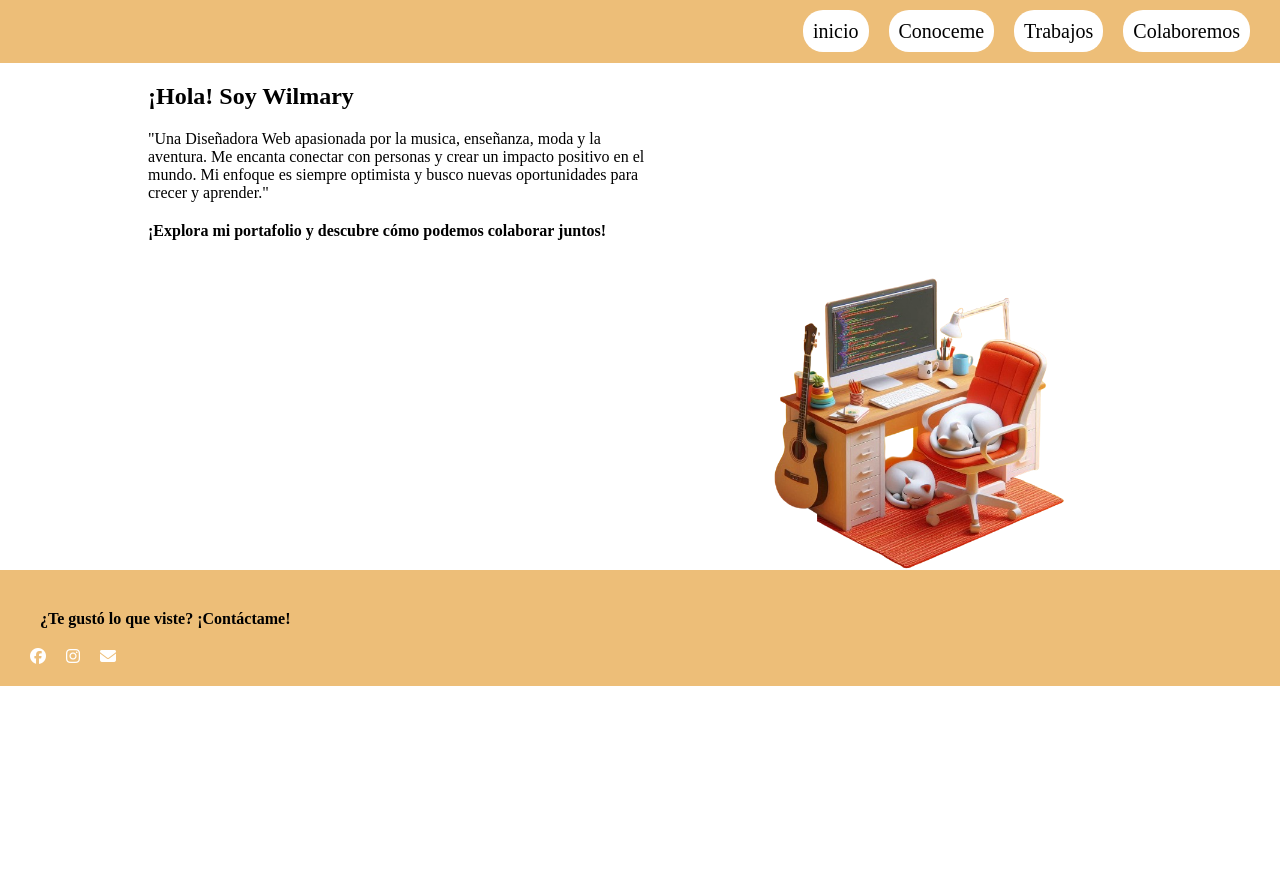
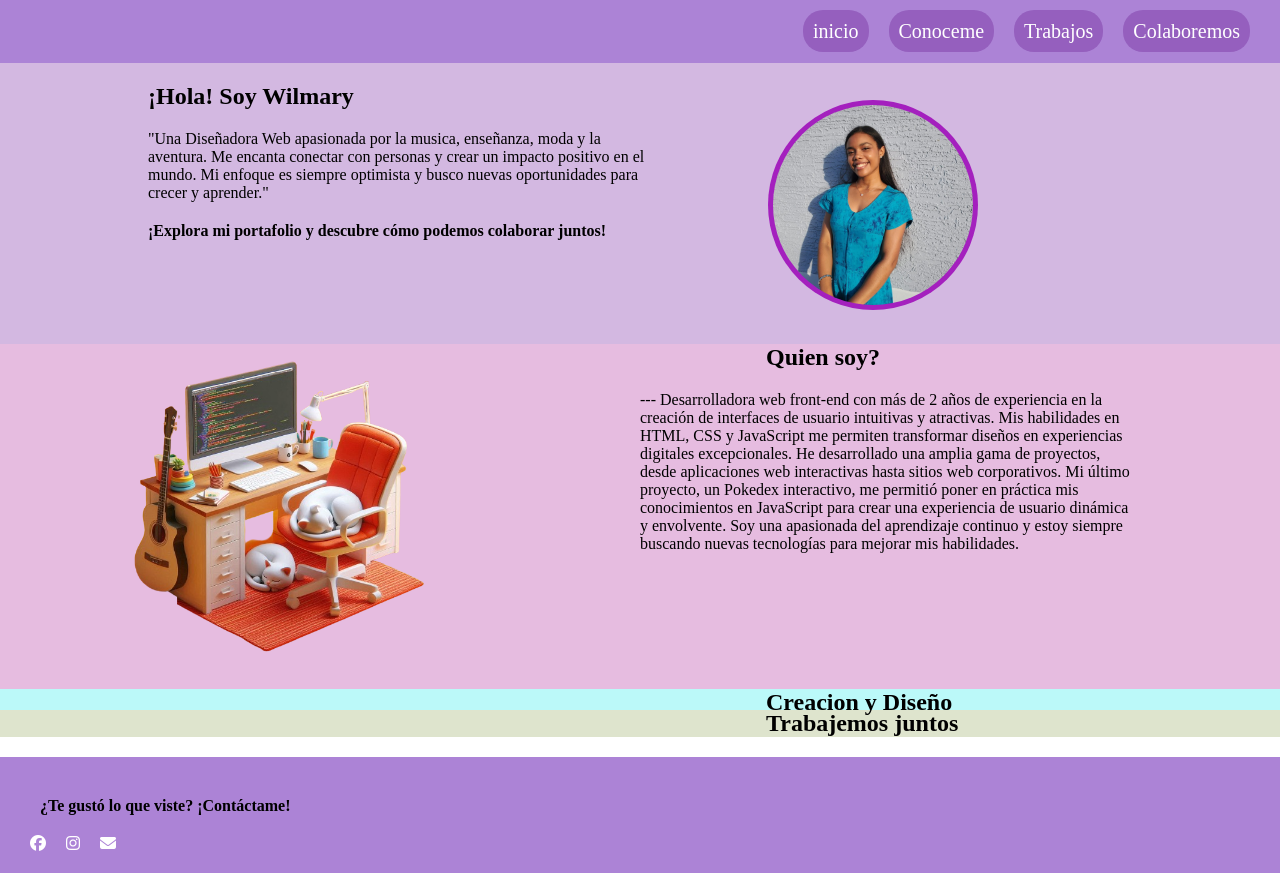
Before and after one commit to WilmaryM/portafolio, a plain HTML site: page screen/index.html in a window 1280 px wide. Before the commit the page ends 800 px from the top, so only its background shows below. Drawn offline with Linux system fonts and the light colour scheme.

Commit message:
emepzando con un pocco de html y css

```diff
--- a/css/estilo.css
+++ b/css/estilo.css
@@ -5,11 +5,13 @@
 
 #inicio{
     font-family: 'Times New Roman', Times, serif;
-
+    background-color:#d3b8e1;
+    height: 350px;
+    margin-bottom: -2%;
 }
 
 .menu{
-    background-color: rgb(237, 190, 120);
+    background-color: #AC83D6;
     padding: 20px;
 }
 
@@ -26,16 +28,15 @@
 
 .menu-links a{
     text-decoration: none;
-    color: black;
-    background-color:white;
+    color: #fff;
+    background-color:#955FBE;
     border-radius: 20px;
     font-size: 20px;
     padding: 10px;
 }
 .presentacion {
-    align-items: center;
-    margin: 20px 10% auto;
-    width: auto;
+    margin: 20px 10%;
+    width: 500px;
     word-wrap: break-word;
 }
 
@@ -43,19 +44,65 @@
     margin: 20px;
     width: 500px;
     flex: 1;
+
+}
+.img-person{
+    position: relative;
+    width: 200px;
+    height: 200px;
+    border-radius: 50%;
+    margin: -160px 60%;
+    margin-bottom: 1.5rem;
+    background-color: #A420BE;
+    padding: 5px;
+}
+.persona{
+    width: 100%;
+    display: block;
+    height: 100%;
+    object-fit: cover;
+    border-radius: 50%;
+    position: relative;
+}
+
+#conoceme{
+    background-color:#e6bce0;
+    height: 350px;
+    margin-bottom: -2%;
 }
 .cont-img{
-    display: flex;
-    align-content: flex-start;
-    flex-wrap: wrap;
+    margin: -200px 10%;
 }
 .img-desk {
-    margin-left: 60%;
-    margin-top: 10px;
     max-width: 300px;
 }
+.suptema{
+    margin: 20px 10px;
+    width: auto;
+    word-wrap: break-word;
+}
+.suptema h2{
+    margin: 0 60%;
+    width: 500px;
+    flex: 1;
+    margin-top: 20px;
+}
+.info-per{
+    width: 500px;
+    margin: 0 50%;
+    font-family: 'Times New Roman', Times, serif;
+
+}
+#Trabajos{
+    background-color: #bbf9f9;
+    margin-bottom: -2%;
+}
+
+#contactame{
+    background-color: #dee4cd;
+}
 footer{
-    background-color: rgb(237, 190, 120);
+    background-color: #AC83D6;
     padding: 20px;
 }
 .social-icons{
--- a/screen/index.html
+++ b/screen/index.html
@@ -32,11 +32,48 @@
             <h4>¡Explora mi portafolio y descubre cómo podemos colaborar juntos!</h4>
             </div>
 
+        <div class="img-person">
+            <img class="persona" src="/img/me.jpg" alt="foto de mi">
+        </div>
+    </section>
+
+    <section id="conoceme">
+
+
+            <div class="suptema">
+                <h2>Quien soy?</h2>
+            </div>
+
+            <div class="info-per">
+                <p>--- Desarrolladora web front-end con más de 2 años de experiencia
+                    en la creación de interfaces de usuario intuitivas y atractivas.
+                    Mis habilidades en HTML, CSS y JavaScript me permiten transformar
+                    diseños en experiencias digitales excepcionales.
+                    He desarrollado una amplia gama de proyectos, desde aplicaciones web
+                    interactivas hasta sitios web corporativos. Mi último proyecto, un Pokedex interactivo,
+                    me permitió poner en práctica mis conocimientos en JavaScript para crear una experiencia
+                    de usuario dinámica y envolvente. Soy una apasionada del aprendizaje continuo y estoy
+                    siempre buscando nuevas tecnologías para mejorar mis habilidades.
+                </p>
+            </div>
+
             <div class="cont-img">
             <img src="/img/2.png" alt="escritorio divertido" class="img-desk">
         </div>
+
     </section>
 
+    <section id="Trabajos">
+            <div class="suptema">
+                <h2>Creacion y Diseño</h2>
+            </div>
+    </section>
+
+    <section id="contactame">
+            <div class="suptema">
+                <h2>Trabajemos juntos</h2>
+            </div>
+    </section>
 
     <footer>
         <p><h4>¿Te gustó lo que viste? ¡Contáctame!</h4></p>
```
Also changed, not shown: img/me.jpg (added). Lines whose indentation alone changed are shown as unchanged.
